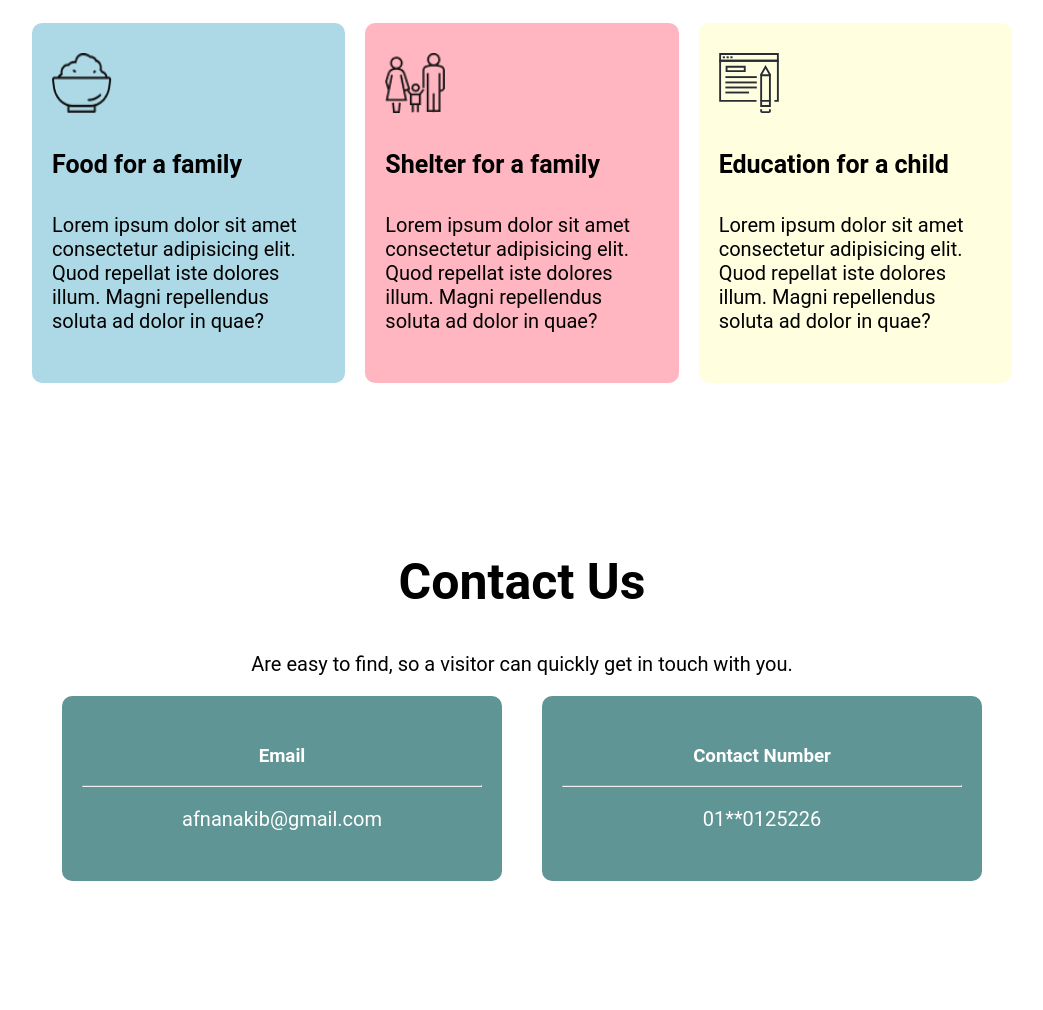
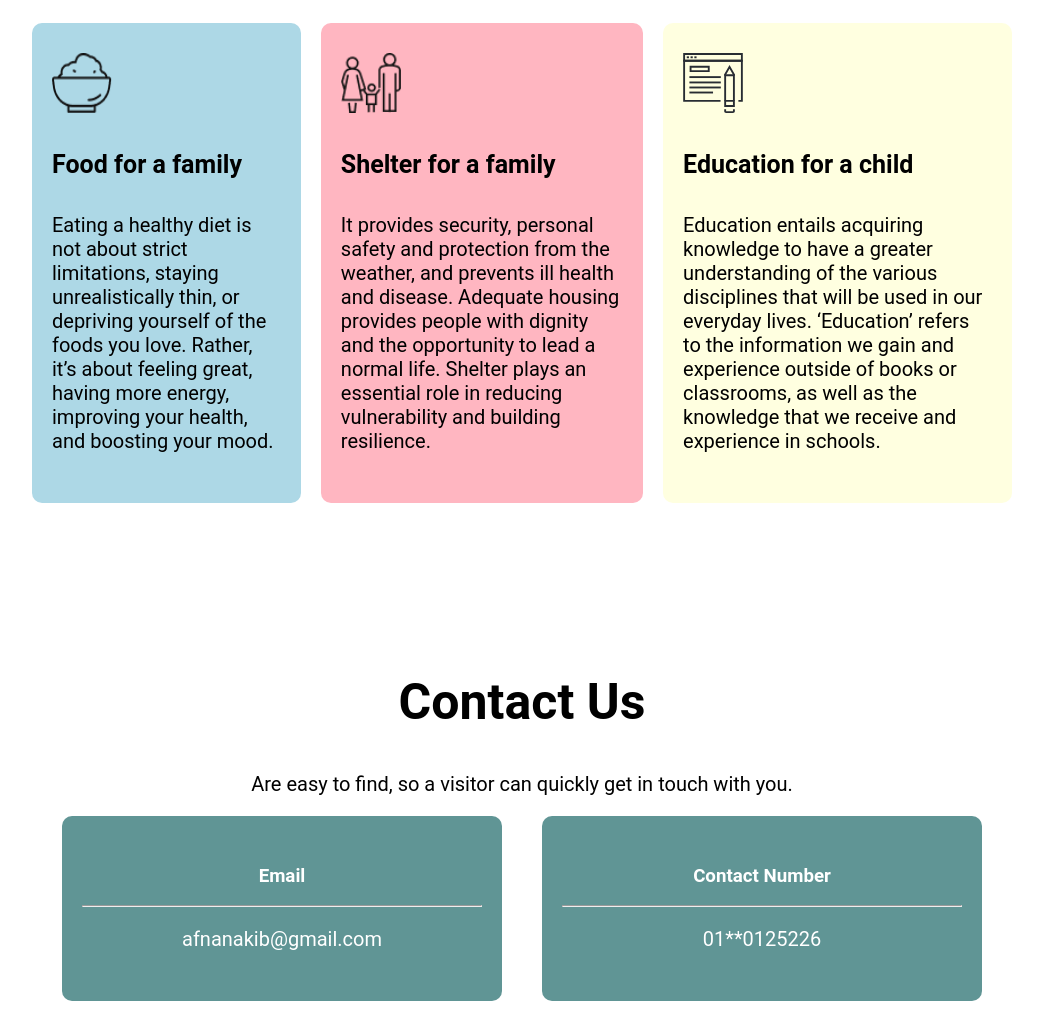
Before and after one commit to akibafnan/donate-today, a plain HTML site: page index.html in a window 1280 px wide. Shown: the part 1675-2685 px from the top of the page, without its empty margins (118-1161 px from the left). Drawn offline with Linux system fonts and the light colour scheme.

Commit message:
donate plans modified

```diff
--- a/index.html
+++ b/index.html
@@ -49,20 +49,17 @@
                     <div class="food">
                         <img src="icons/food.png" alt="">
                         <h4>Food for a family</h4>
-                        <p>Lorem ipsum dolor sit amet consectetur adipisicing elit. Quod repellat iste dolores illum.
-                            Magni repellendus soluta ad dolor in quae?</p>
+                        <p>Eating a healthy diet is not about strict limitations, staying unrealistically thin, or depriving yourself of the foods you love. Rather, it’s about feeling great, having more energy, improving your health, and boosting your mood.</p>
                     </div>
                     <div class="shelter">
                         <img src="icons/shelter.png" alt="">
                         <h4>Shelter for a family</h4>
-                        <p>Lorem ipsum dolor sit amet consectetur adipisicing elit. Quod repellat iste dolores illum.
-                            Magni repellendus soluta ad dolor in quae?</p>
+                        <p>It provides security, personal safety and protection from the weather, and prevents ill health and disease. Adequate housing provides people with dignity and the opportunity to lead a normal life. Shelter plays an essential role in reducing vulnerability and building resilience.</p>
                     </div>
                     <div class="education">
                         <img src="icons/icon.svg" alt="">
                         <h4>Education for a child</h4>
-                        <p>Lorem ipsum dolor sit amet consectetur adipisicing elit. Quod repellat iste dolores illum.
-                            Magni repellendus soluta ad dolor in quae?</p>
+                        <p>Education entails acquiring knowledge to have a greater understanding of the various disciplines that will be used in our everyday lives. ‘Education’ refers to the information we gain and experience outside of books or classrooms, as well as the knowledge that we receive and experience in schools.</p>
                     </div>
                 </div>
             </div>
```
